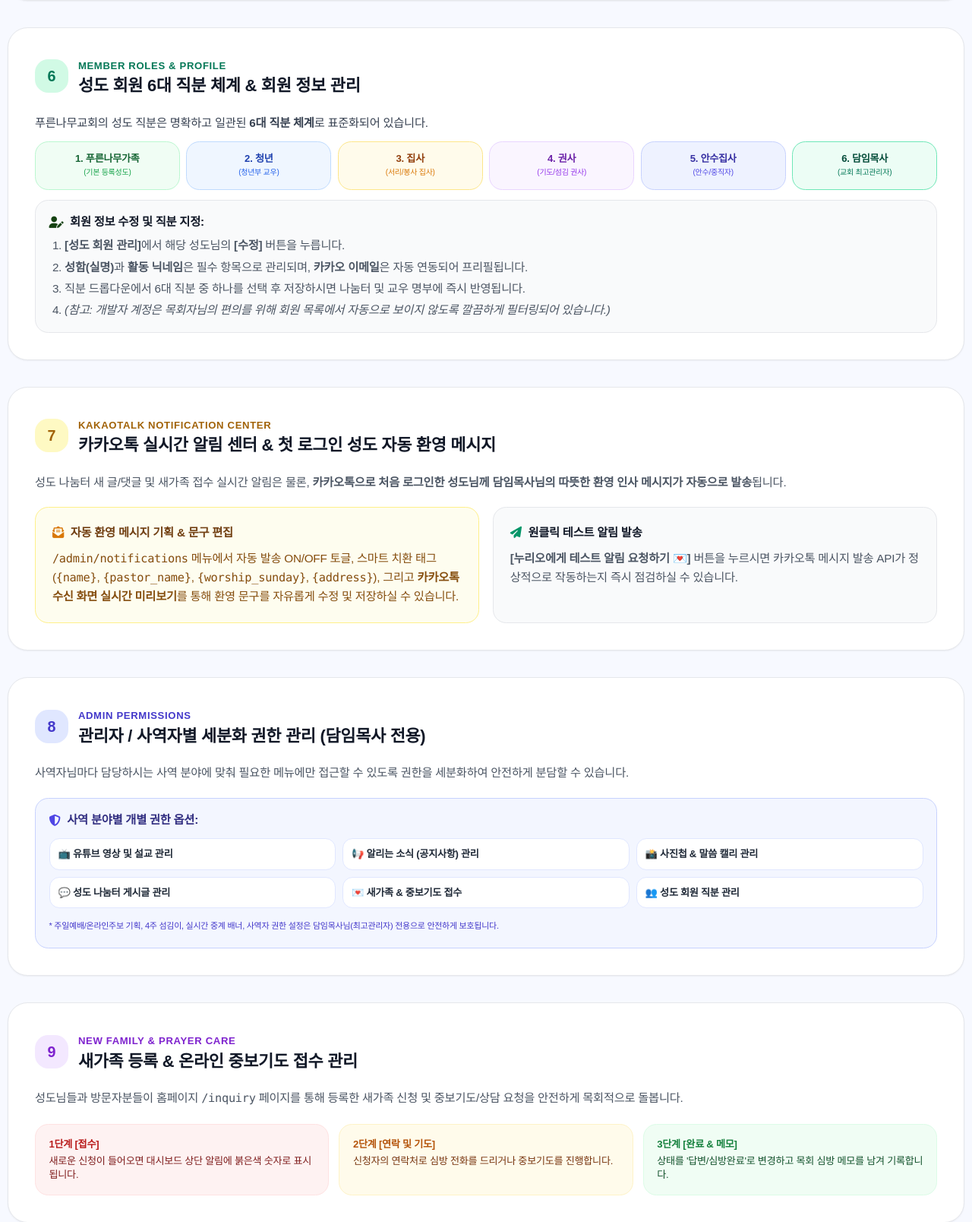
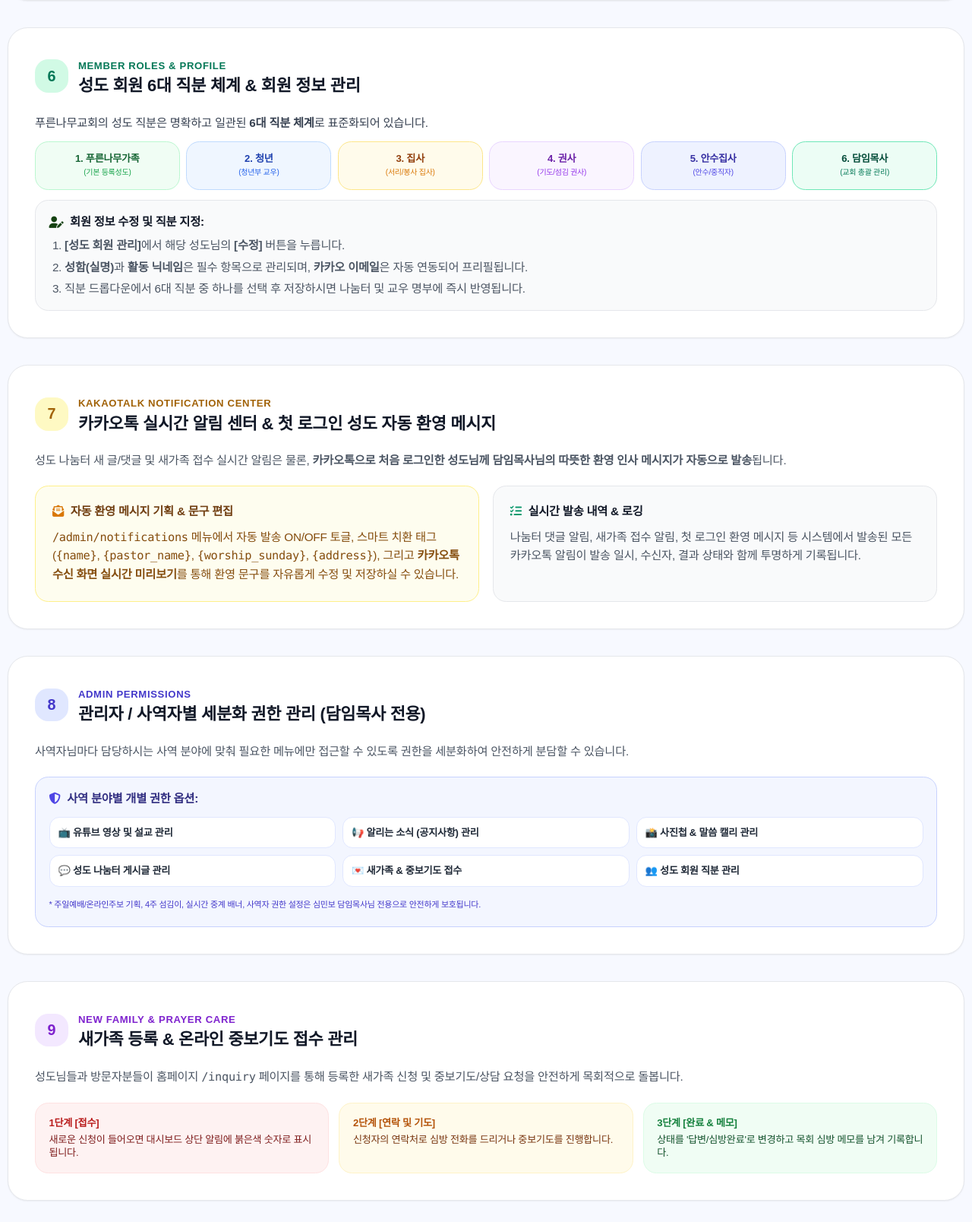
Before and after one commit to seunghoKR/greentreech, a PHP site: the page made by app/Views/admin/guide.php in a window 1280 px wide. Shown: the part 2807-4415 px from the top of the page at 76% size. Run offline with PHP 8.4, Linux system fonts and the light colour scheme; the template is opened without the code that fills it: most values are stand-ins (such as "Sample title", 1, 10 or a date in 2020); data that the repository does not hold is empty; some libraries are stand-ins or nearby versions; some web fonts are replaced.

Commit message:
fix: 테스트 알림 요청/발송 UI 완전 제거 및 '심민보 담임목사 (최고관리자)' 명칭을 깔끔한 '심민보 담임목사'로 일원화

```diff
--- a/app/Views/admin/admin_form.php
+++ b/app/Views/admin/admin_form.php
@@ -29,7 +29,7 @@
                 <label class="block text-xs font-bold text-gray-700 uppercase tracking-wider mb-1.5">관리자 구분 <span class="text-red-500">*</span></label>
                 <select name="role" class="w-full px-4 py-2.5 rounded-2xl border border-gray-200 text-xs sm:text-sm focus:ring-2 focus:ring-primary">
                     <option value="부관리자 (사역담당)" <?= ($editAdmin['role'] ?? '') === '부관리자 (사역담당)' ? 'selected' : '' ?>>부관리자 (사역담당)</option>
-                    <option value="담임목사 (최고관리자)" <?= ($editAdmin['role'] ?? '') === '담임목사 (최고관리자)' ? 'selected' : '' ?>>담임목사 (최고관리자)</option>
+                    <option value="담임목사" <?= ($editAdmin['role'] ?? '') === '담임목사' || ($editAdmin['role'] ?? '') === '담임목사 (최고관리자)' ? 'selected' : '' ?>>담임목사</option>
                     <option value="게시판 관리자" <?= ($editAdmin['role'] ?? '') === '게시판 관리자' ? 'selected' : '' ?>>게시판 관리자</option>
                     <option value="미디어 사역자" <?= ($editAdmin['role'] ?? '') === '미디어 사역자' ? 'selected' : '' ?>>미디어 사역자</option>
                 </select>
--- a/app/Views/admin/dashboard.php
+++ b/app/Views/admin/dashboard.php
@@ -6,7 +6,7 @@
             $curAdmin = \App\Core\Auth::user();
             $adminDisplayName = $curAdmin['name'] ?? '관리자';
             $adminRoleName = $curAdmin['role'] ?? '관리자';
-            $isSuperAdmin = ($adminRoleName === '담임목사 (최고관리자)' || $adminRoleName === '사이트 개발자 (최고관리자)' || (int)($curAdmin['id'] ?? 0) === 1);
+            $isSuperAdmin = ($adminRoleName === '담임목사' || $adminRoleName === '담임목사 (최고관리자)' || $adminRoleName === '사이트 개발자 (최고관리자)' || (int)($curAdmin['id'] ?? 0) === 1);
         ?>
         <div class="space-y-2">
             <div class="inline-flex items-center gap-2 px-3 py-1 rounded-full bg-white/15 text-xs font-semibold backdrop-blur-sm">
--- a/app/Views/admin/guide.php
+++ b/app/Views/admin/guide.php
@@ -322,7 +322,7 @@
                 <div class="p-3 bg-amber-50 border border-amber-200 rounded-2xl text-amber-800">3. 집사<br><span class="text-[10px] font-normal text-amber-600">(서리/봉사 집사)</span></div>
                 <div class="p-3 bg-purple-50 border border-purple-200 rounded-2xl text-purple-800">4. 권사<br><span class="text-[10px] font-normal text-purple-600">(기도/섬김 권사)</span></div>
                 <div class="p-3 bg-indigo-50 border border-indigo-200 rounded-2xl text-indigo-800">5. 안수집사<br><span class="text-[10px] font-normal text-indigo-600">(안수/중직자)</span></div>
-                <div class="p-3 bg-emerald-50 border border-emerald-300 rounded-2xl text-emerald-900">6. 담임목사<br><span class="text-[10px] font-normal text-emerald-700">(교회 최고관리자)</span></div>
+                <div class="p-3 bg-emerald-50 border border-emerald-300 rounded-2xl text-emerald-900">6. 담임목사<br><span class="text-[10px] font-normal text-emerald-700">(교회 총괄 관리)</span></div>
             </div>
 
             <div class="p-4 rounded-2xl bg-gray-50 border border-gray-200 space-y-2">
@@ -333,7 +333,6 @@
                     <li><strong>[성도 회원 관리]</strong>에서 해당 성도님의 <strong>[수정]</strong> 버튼을 누릅니다.</li>
                     <li><strong>성함(실명)</strong>과 <strong>활동 닉네임</strong>은 필수 항목으로 관리되며, <strong>카카오 이메일</strong>은 자동 연동되어 프리필됩니다.</li>
                     <li>직분 드롭다운에서 6대 직분 중 하나를 선택 후 저장하시면 나눔터 및 교우 명부에 즉시 반영됩니다.</li>
-                    <li><em>(참고: 개발자 계정은 목회자님의 편의를 위해 회원 목록에서 자동으로 보이지 않도록 깔끔하게 필터링되어 있습니다.)</em></li>
                 </ol>
             </div>
         </div>
@@ -367,10 +366,10 @@
 
             <div class="p-5 rounded-2xl bg-gray-50 border border-gray-200 space-y-2.5">
                 <div class="font-bold text-gray-900 flex items-center gap-2">
-                    <i class="fas fa-paper-plane text-emerald-600"></i> 원클릭 테스트 알림 발송
+                    <i class="fas fa-list-check text-emerald-600"></i> 실시간 발송 내역 & 로깅
                 </div>
                 <p class="text-gray-600 leading-relaxed">
-                    <strong>[누리오에게 테스트 알림 요청하기 💌]</strong> 버튼을 누르시면 카카오톡 메시지 발송 API가 정상적으로 작동하는지 즉시 점검하실 수 있습니다.
+                    나눔터 댓글 알림, 새가족 접수 알림, 첫 로그인 환영 메시지 등 시스템에서 발송된 모든 카카오톡 알림이 발송 일시, 수신자, 결과 상태와 함께 투명하게 기록됩니다.
                 </p>
             </div>
         </div>
@@ -405,7 +404,7 @@
                 <div class="p-2.5 bg-white rounded-xl border border-indigo-100 font-semibold text-gray-800">👥 성도 회원 직분 관리</div>
             </div>
             <p class="text-[11px] text-indigo-700 pt-1">
-                * 주일예배/온라인주보 기획, 4주 섬김이, 실시간 중계 배너, 사역자 권한 설정은 담임목사님(최고관리자) 전용으로 안전하게 보호됩니다.
+                * 주일예배/온라인주보 기획, 4주 섬김이, 실시간 중계 배너, 사역자 권한 설정은 심민보 담임목사님 전용으로 안전하게 보호됩니다.
             </p>
         </div>
     </div>
--- a/app/Views/layouts/admin.php
+++ b/app/Views/layouts/admin.php
@@ -87,7 +87,7 @@
                         $curAdmin = \App\Core\Auth::user();
                         $role = $curAdmin['role'] ?? '';
                         $adminEmail = (string)($curAdmin['username'] ?? '');
-                        $isSuperAdmin = ($role === '담임목사 (최고관리자)' || $role === '사이트 개발자 (최고관리자)' || (int)($curAdmin['id'] ?? 0) === 1);
+                        $isSuperAdmin = ($role === '담임목사' || $role === '담임목사 (최고관리자)' || $role === '사이트 개발자 (최고관리자)' || (int)($curAdmin['id'] ?? 0) === 1);
                         $isDeveloper = ($role === '사이트 개발자 (최고관리자)' || $adminEmail === 'leeshkr@kakao.com' || str_contains($adminEmail, 'leeshkr') || str_contains($adminEmail, 'nurioh'));
                     ?>
 
--- a/app/Views/layouts/main.php
+++ b/app/Views/layouts/main.php
@@ -319,7 +319,7 @@
                 <?php if (\App\Core\Auth::isMember()): ?>
                     <?php
                         $loginMember = \App\Core\Auth::member();
-                        $isPastorMember = ($loginMember['role'] ?? '') === '담임목사 (최고관리자)' || str_contains((string)($loginMember['email'] ?? ''), 'leeshkr');
+                        $isPastorMember = ($loginMember['role'] ?? '') === '담임목사' || ($loginMember['role'] ?? '') === '담임목사 (최고관리자)' || str_contains((string)($loginMember['email'] ?? ''), 'leeshkr');
                     ?>
                     <?php if ($isPastorMember): ?>
                     <a href="/admin" class="hidden lg:inline-flex items-center gap-1.5 bg-[#154212] hover:bg-[#0d2b0b] text-white px-3 py-1.5 rounded-full text-xs font-bold shadow-sm transition-all animate-pulse">
@@ -366,7 +366,7 @@
                     <?php if (\App\Core\Auth::isMember()): ?>
                         <?php
                             $loginMember = \App\Core\Auth::member();
-                            $isPastorMember = ($loginMember['role'] ?? '') === '담임목사 (최고관리자)' || str_contains((string)($loginMember['email'] ?? ''), 'leeshkr');
+                            $isPastorMember = ($loginMember['role'] ?? '') === '담임목사' || ($loginMember['role'] ?? '') === '담임목사 (최고관리자)' || str_contains((string)($loginMember['email'] ?? ''), 'leeshkr');
                         ?>
                         <div class="bg-surface-container-low p-3 rounded-2xl border border-outline-variant/30 flex items-center justify-between gap-2">
                             <div class="flex items-center gap-2.5 min-w-0">
--- a/app/Views/layouts/role_simulator.php
+++ b/app/Views/layouts/role_simulator.php
@@ -10,8 +10,8 @@ $currentRoleBadgeClass = 'bg-gray-700 text-gray-200';
 
 if ($isLoggedInAdmin) {
     $role = $curAdmin['role'] ?? '';
-    if ($role === '담임목사 (최고관리자)' || (int)($curAdmin['id'] ?? 0) === 1) {
-        $currentRoleLabel = '👑 5. 담임목사 (최고관리자)';
+    if ($role === '담임목사' || $role === '담임목사 (최고관리자)' || (int)($curAdmin['id'] ?? 0) === 1) {
+        $currentRoleLabel = '👑 5. 심민보 담임목사';
         $currentRoleBadgeClass = 'bg-emerald-600 text-white font-bold animate-pulse';
     } else {
         $permsRaw = $curAdmin['permissions'] ?? [];
@@ -144,12 +144,12 @@ $currentUri = $_SERVER['REQUEST_URI'] ?? '/';
                 </div>
             </div>
 
-            <!-- 5. 담임목사 (최고관리자) -->
+            <!-- 5. 심민보 담임목사 -->
             <a href="/dev/switch-role?role=pastor&redirect=/admin"
                class="w-full flex items-center justify-between px-3 py-2 rounded-xl bg-gradient-to-r from-emerald-950/80 to-gray-900 hover:from-emerald-900/90 border border-emerald-800/60 hover:border-emerald-600 transition-all group shadow-sm">
                 <div class="flex items-center gap-2">
                     <span class="text-emerald-400">👑</span>
-                    <span class="font-bold text-emerald-200">5. 담임목사 (최고관리자)</span>
+                    <span class="font-bold text-emerald-200">5. 심민보 담임목사</span>
                 </div>
                 <span class="text-[10px] px-2 py-0.5 rounded-full bg-emerald-800/80 text-emerald-100 font-bold">전체 마스터</span>
             </a>
```
Also changed, not shown: app/Controllers/AdminController.php (+4 -4 lines), app/Controllers/DevController.php (+4 -4 lines), app/Core/Auth.php (+7 -7 lines), app/Views/admin/admins.php (+4 -4 lines), app/Views/admin/notifications.php (+2 -24 lines).
